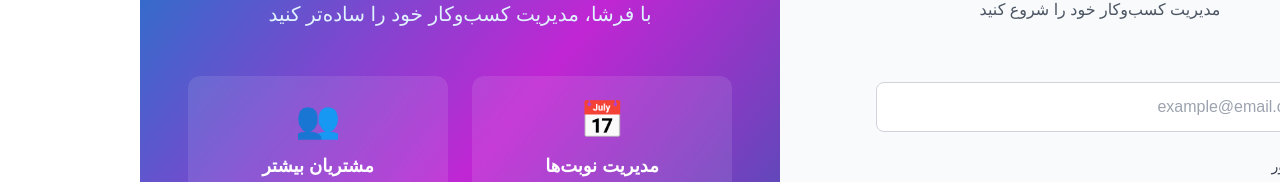
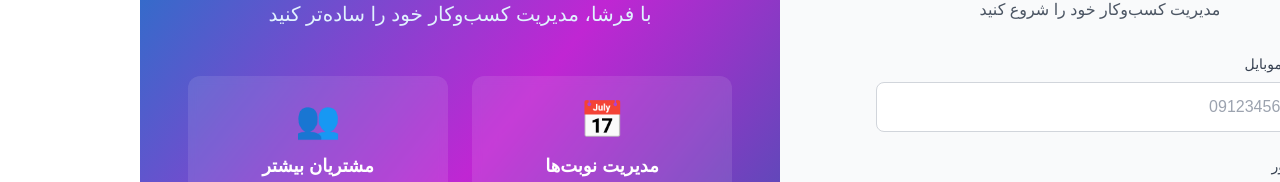
Before and after one commit to AlzA0021/Salonify_React, a React (Vite) app in the folder frontend/: page /partner/login in a window 1280 px wide. Shown: the part 216-398 px from the top of the page. Built offline with nearby package versions, Linux system fonts and the light colour scheme; no server answers; a web font is replaced by a local one.

Commit message:
fix partner login

```diff
--- a/frontend/src/pages/partner/PartnerLogin.jsx
+++ b/frontend/src/pages/partner/PartnerLogin.jsx
@@ -7,7 +7,7 @@ const PartnerLogin = () => {
   const { login } = usePartnerAuth();
 
   const [formData, setFormData] = useState({
-    email: '',
+    phone_number: '',
     password: '',
   });
   const [loading, setLoading] = useState(false);
@@ -24,10 +24,10 @@ const PartnerLogin = () => {
   const validate = () => {
     const newErrors = {};
 
-    if (!formData.email) {
-      newErrors.email = 'ایمیل الزامی است';
-    } else if (!/\S+@\S+\.\S+/.test(formData.email)) {
-      newErrors.email = 'ایمیل معتبر نیست';
+    if (!formData.phone_number) {
+      newErrors.phone_number = 'شماره تلفن الزامی است';
+    } else if (!/^09\d{9}$/.test(formData.phone_number)) {
+      newErrors.phone_number = 'شماره تلفن باید با فرمت 09xxxxxxxxx باشد';
     }
 
     if (!formData.password) {
@@ -75,22 +75,23 @@ const PartnerLogin = () => {
           </div>
 
           <form onSubmit={handleSubmit} className="mt-8 space-y-6">
-            {/* Email */}
+            {/* phone_number */}
             <div>
               <label htmlFor="email" className="block text-sm font-medium text-gray-700 mb-2">
-                ایمیل
+                شماره موبایل
               </label>
               <input
-                id="email"
-                name="email"
-                type="email"
-                value={formData.email}
+                id="phone_number"
+                name="phone_number"
+                type="tel"
+                value={formData.phone_number}
                 onChange={handleChange}
-                className={`input-field ${errors.email ? 'border-red-500' : ''}`}
-                placeholder="example@email.com"
+                className={`input-field ${errors.phone_number ? 'border-red-500' : ''}`}
+                placeholder="09123456789"
+                dir="ltr"
               />
-              {errors.email && (
-                <p className="mt-1 text-sm text-red-600">{errors.email}</p>
+              {errors.phone_number && (
+                <p className="mt-1 text-sm text-red-600">{errors.phone_number}</p>
               )}
             </div>
 
```
